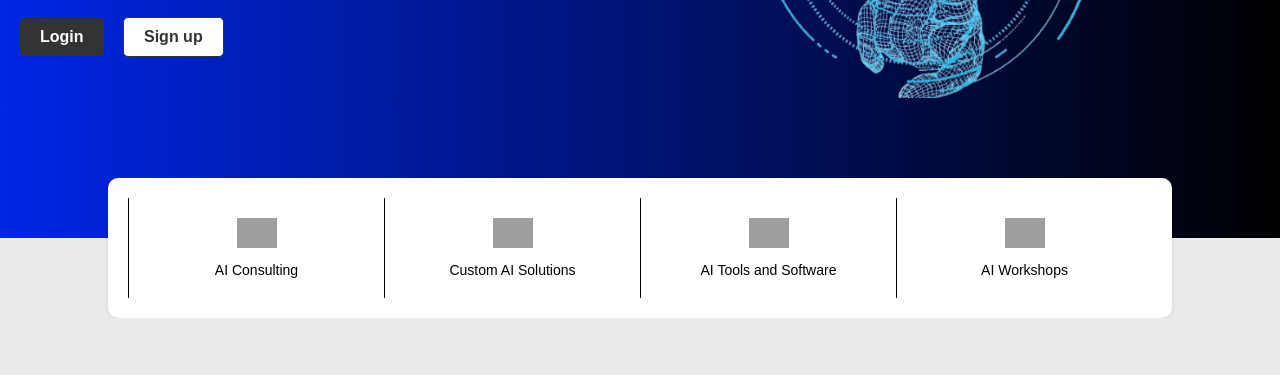
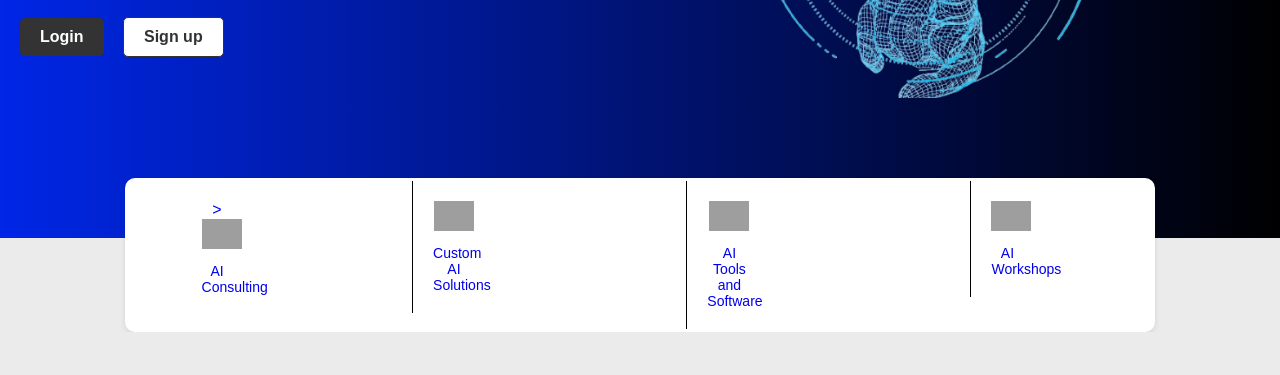
Before and after one commit to rakeshkrrai1002/vedaion1, a plain HTML site: page index.html in a window 1280 px wide. Shown: the part 403-778 px from the top of the page. Drawn offline with Linux system fonts and the light colour scheme; grey boxes are pictures that could not be loaded.

Commit message:
Update index.html

```diff
--- a/index.html
+++ b/index.html
@@ -143,7 +143,7 @@
             display: flex;
             justify-content: space-around;
             background-color: #fff;
-            padding: 20px;
+            padding: 3px;
             width: 80%;
             margin: 0 auto;
             /* position: absolute; */
@@ -494,22 +494,32 @@ a{
             </div>
         </section>
         <section class="cards">
-            <div class="card">
+            <a href="details.html">
+            <div class="card"  <div class="card" style="
+                    border: 0px;
+                ">>
                 <img src="	https://www.vodafone.com.au/images/icons/my-vodafone-red.svg" alt="Manage your account">
                 <p>AI Consulting</p>
             </div>
+            </a>
+            <a href="details.html">
             <div class="card">
                 <img src="https://www.vodafone.com.au/images/icons/upgrade-red.svg" alt="Upgrade your device or plan">
                 <p>Custom AI Solutions</p>
             </div>
+            </a>
+            <a href="details.html">
             <div class="card">
                 <img src="	https://www.vodafone.com.au/images/icons/connected-devices-red.svg" alt="Get another device or plan">
                 <p>AI Tools and Software</p>
             </div>
+            </a>
+            <a href="details.html">
             <div class="card">
                 <img src="	https://www.vodafone.com.au/images/icons/top-up-red.svg" alt="Recharge your prepaid service">
                 <p>AI Workshops</p>
             </div>
+            </a>
         </section>
     </div>
     <section class="offers">
```
